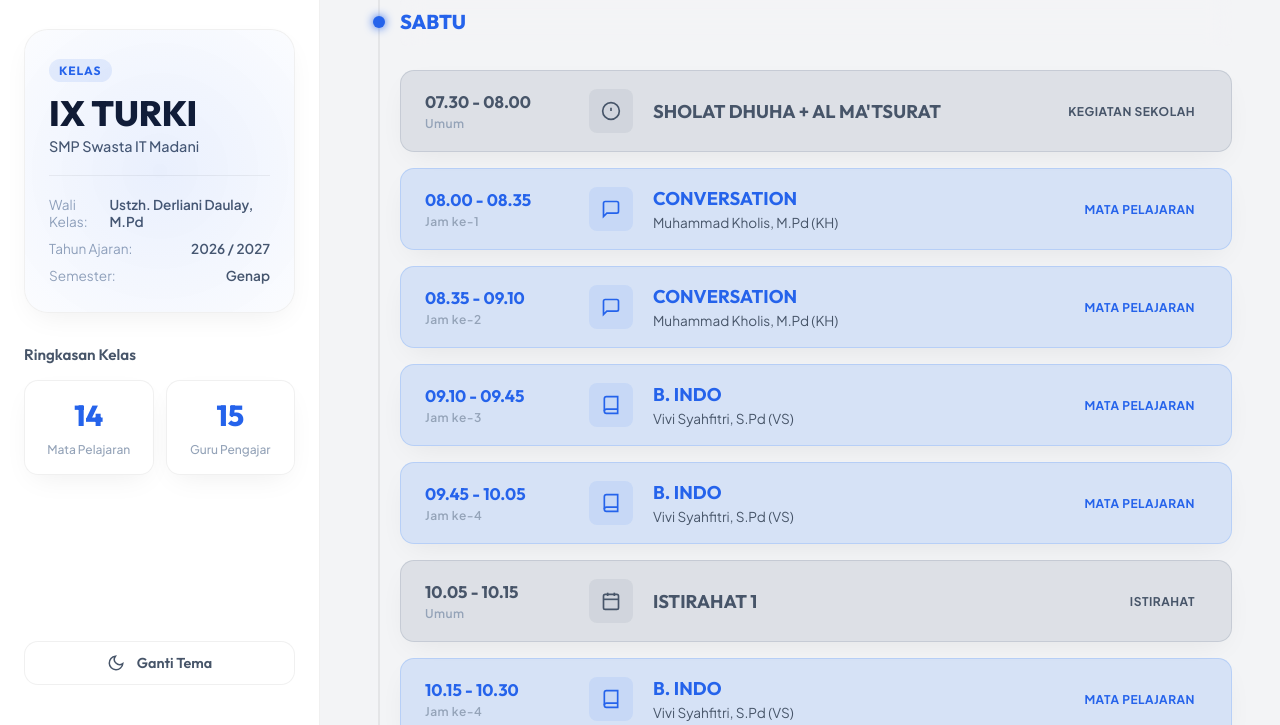
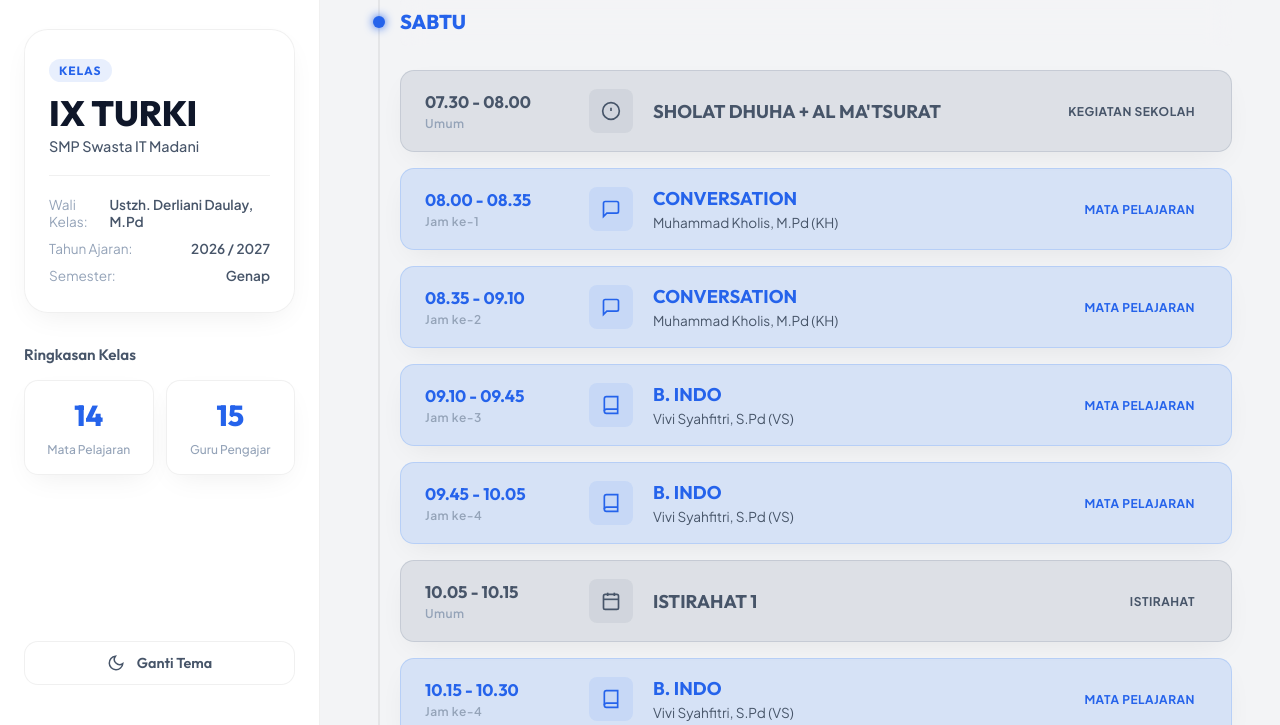
Before and after one commit to raihanasgab27-max/sch, a plain HTML site: page full/IX_TURKI/index.html in a window 1280 px wide. Shown: the part 75-800 px from the top of the page. Drawn offline with Linux system fonts and the light colour scheme.

Commit message:
Add files via upload

```diff
--- a/full/IX_MAROKO/style.css
+++ b/full/IX_MAROKO/style.css
@@ -141,17 +141,6 @@ body {
     box-shadow: var(--shadow-soft);
     position: relative;
     overflow: hidden;
-}
-
-.class-card::before {
-    content: '';
-    position: absolute;
-    top: -50%;
-    left: -50%;
-    width: 200%;
-    height: 200%;
-    background: radial-gradient(circle, var(--primary-glow) 0%, transparent 60%);
-    pointer-events: none;
 }
 
 .class-badge {
--- a/full/IX_TURKI/style.css
+++ b/full/IX_TURKI/style.css
@@ -141,17 +141,6 @@ body {
     box-shadow: var(--shadow-soft);
     position: relative;
     overflow: hidden;
-}
-
-.class-card::before {
-    content: '';
-    position: absolute;
-    top: -50%;
-    left: -50%;
-    width: 200%;
-    height: 200%;
-    background: radial-gradient(circle, var(--primary-glow) 0%, transparent 60%);
-    pointer-events: none;
 }
 
 .class-badge {
--- a/full/IX_UNI_EMIRATE_ARAB/style.css
+++ b/full/IX_UNI_EMIRATE_ARAB/style.css
@@ -141,17 +141,6 @@ body {
     box-shadow: var(--shadow-soft);
     position: relative;
     overflow: hidden;
-}
-
-.class-card::before {
-    content: '';
-    position: absolute;
-    top: -50%;
-    left: -50%;
-    width: 200%;
-    height: 200%;
-    background: radial-gradient(circle, var(--primary-glow) 0%, transparent 60%);
-    pointer-events: none;
 }
 
 .class-badge {
--- a/full/VIII_EGYPT/style.css
+++ b/full/VIII_EGYPT/style.css
@@ -141,17 +141,6 @@ body {
     box-shadow: var(--shadow-soft);
     position: relative;
     overflow: hidden;
-}
-
-.class-card::before {
-    content: '';
-    position: absolute;
-    top: -50%;
-    left: -50%;
-    width: 200%;
-    height: 200%;
-    background: radial-gradient(circle, var(--primary-glow) 0%, transparent 60%);
-    pointer-events: none;
 }
 
 .class-badge {
--- a/full/VIII_INDONESIA/style.css
+++ b/full/VIII_INDONESIA/style.css
@@ -141,17 +141,6 @@ body {
     box-shadow: var(--shadow-soft);
     position: relative;
     overflow: hidden;
-}
-
-.class-card::before {
-    content: '';
-    position: absolute;
-    top: -50%;
-    left: -50%;
-    width: 200%;
-    height: 200%;
-    background: radial-gradient(circle, var(--primary-glow) 0%, transparent 60%);
-    pointer-events: none;
 }
 
 .class-badge {
--- a/full/VIII_PALESTINA/style.css
+++ b/full/VIII_PALESTINA/style.css
@@ -141,17 +141,6 @@ body {
     box-shadow: var(--shadow-soft);
     position: relative;
     overflow: hidden;
-}
-
-.class-card::before {
-    content: '';
-    position: absolute;
-    top: -50%;
-    left: -50%;
-    width: 200%;
-    height: 200%;
-    background: radial-gradient(circle, var(--primary-glow) 0%, transparent 60%);
-    pointer-events: none;
 }
 
 .class-badge {
--- a/full/VIII_QATAR/style.css
+++ b/full/VIII_QATAR/style.css
@@ -141,17 +141,6 @@ body {
     box-shadow: var(--shadow-soft);
     position: relative;
     overflow: hidden;
-}
-
-.class-card::before {
-    content: '';
-    position: absolute;
-    top: -50%;
-    left: -50%;
-    width: 200%;
-    height: 200%;
-    background: radial-gradient(circle, var(--primary-glow) 0%, transparent 60%);
-    pointer-events: none;
 }
 
 .class-badge {
--- a/full/VII_BRUNEI_DARUSSALAM/style.css
+++ b/full/VII_BRUNEI_DARUSSALAM/style.css
@@ -141,17 +141,6 @@ body {
     box-shadow: var(--shadow-soft);
     position: relative;
     overflow: hidden;
-}
-
-.class-card::before {
-    content: '';
-    position: absolute;
-    top: -50%;
-    left: -50%;
-    width: 200%;
-    height: 200%;
-    background: radial-gradient(circle, var(--primary-glow) 0%, transparent 60%);
-    pointer-events: none;
 }
 
 .class-badge {
--- a/full/VII_MALAYSIA/style.css
+++ b/full/VII_MALAYSIA/style.css
@@ -141,17 +141,6 @@ body {
     box-shadow: var(--shadow-soft);
     position: relative;
     overflow: hidden;
-}
-
-.class-card::before {
-    content: '';
-    position: absolute;
-    top: -50%;
-    left: -50%;
-    width: 200%;
-    height: 200%;
-    background: radial-gradient(circle, var(--primary-glow) 0%, transparent 60%);
-    pointer-events: none;
 }
 
 .class-badge {
--- a/full/VII_TUNISIA/style.css
+++ b/full/VII_TUNISIA/style.css
@@ -141,17 +141,6 @@ body {
     box-shadow: var(--shadow-soft);
     position: relative;
     overflow: hidden;
-}
-
-.class-card::before {
-    content: '';
-    position: absolute;
-    top: -50%;
-    left: -50%;
-    width: 200%;
-    height: 200%;
-    background: radial-gradient(circle, var(--primary-glow) 0%, transparent 60%);
-    pointer-events: none;
 }
 
 .class-badge {
--- a/full/VII_YORDANIA/style.css
+++ b/full/VII_YORDANIA/style.css
@@ -141,17 +141,6 @@ body {
     box-shadow: var(--shadow-soft);
     position: relative;
     overflow: hidden;
-}
-
-.class-card::before {
-    content: '';
-    position: absolute;
-    top: -50%;
-    left: -50%;
-    width: 200%;
-    height: 200%;
-    background: radial-gradient(circle, var(--primary-glow) 0%, transparent 60%);
-    pointer-events: none;
 }
 
 .class-badge {
--- a/full/XI MAROKO/style.css
+++ b/full/XI MAROKO/style.css
@@ -141,17 +141,6 @@ body {
     box-shadow: var(--shadow-soft);
     position: relative;
     overflow: hidden;
-}
-
-.class-card::before {
-    content: '';
-    position: absolute;
-    top: -50%;
-    left: -50%;
-    width: 200%;
-    height: 200%;
-    background: radial-gradient(circle, var(--primary-glow) 0%, transparent 60%);
-    pointer-events: none;
 }
 
 .class-badge {
```
